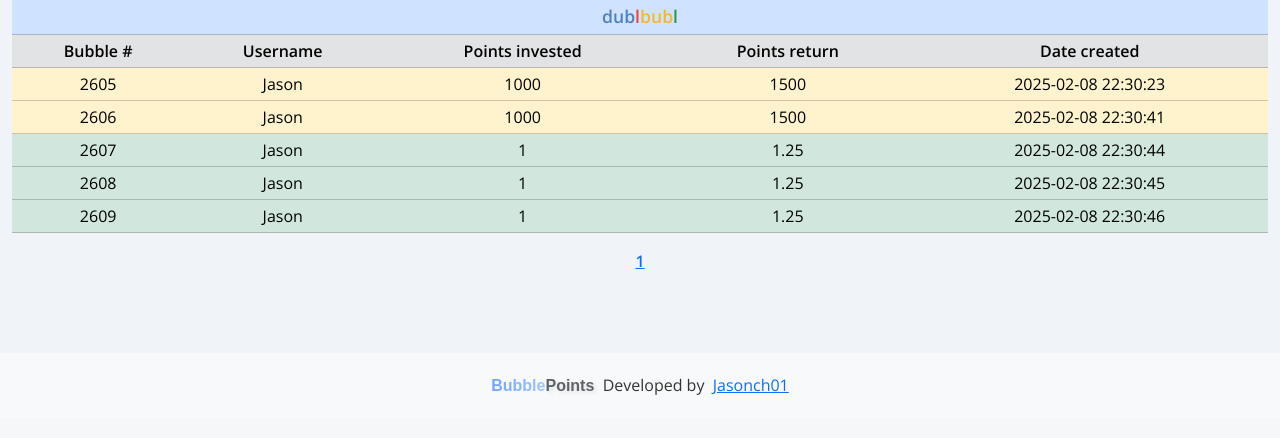
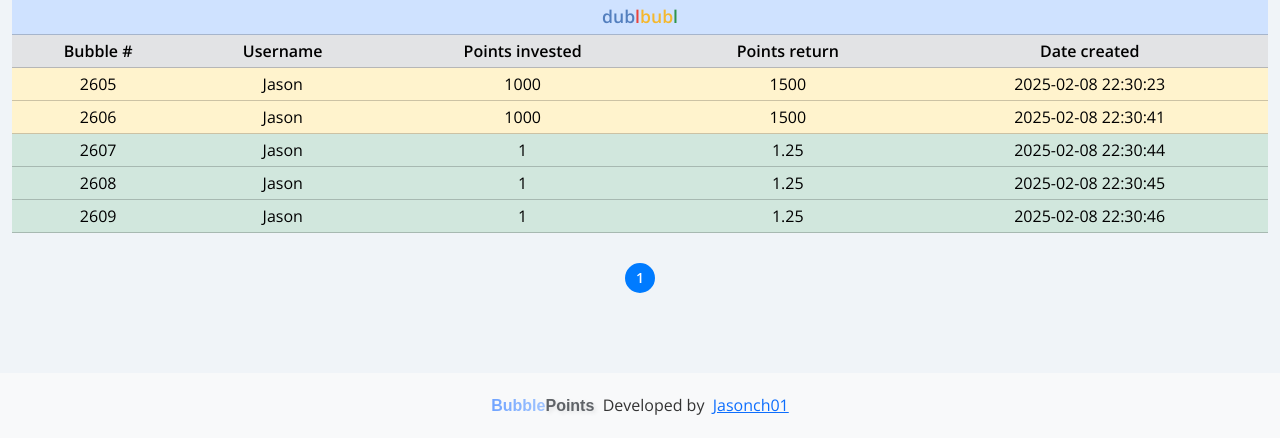
Before and after one commit to jasonch01/BubblePoints, a Flask app: page / in a window 1280 px wide. Shown: the part 605-1043 px from the top of the page. Before the commit the page ends 1000 px from the top, so only its background shows below. Run offline with Flask 3, Linux system fonts and the light colour scheme; some libraries are stand-ins or nearby versions.

Commit message:
Updated 2/8/2025 v1.16.04

```diff
--- a/static/style.css
+++ b/static/style.css
@@ -366,3 +366,45 @@ button.btn-primary:hover {
     font-weight: bold;
     text-align: center;
 }
+
+
+
+
+
+#pagination {
+    display: flex;
+    justify-content: center;
+    margin-top: 30px;
+}
+
+#pagination a {
+    display: inline-flex;
+    justify-content: center;
+    align-items: center;
+    width: 30px;
+    height: 30px;
+    text-align: center;
+    border-radius: 50%;
+    font-size: 14px;
+    color: #007bff;
+    text-decoration: none;
+    border: 2px solid #007bff;
+    margin: 0 5px;
+    transition: background-color 0.3s ease, color 0.3s ease;
+}
+
+#pagination a:hover {
+    background-color: #007bff;
+    color: white;
+}
+
+#pagination a[style*="font-weight: bold"] {
+    background-color: #007bff;
+    color: white;
+}
+
+#pagination a:disabled {
+    color: #aaa;
+    border-color: #aaa;
+    cursor: not-allowed;
+}
--- a/templates/index.html
+++ b/templates/index.html
@@ -216,7 +216,6 @@
 
 
 
-
 <script src="https://cdn.socket.io/4.5.0/socket.io.min.js"></script>
 <script>
 var user_id = "{{ session['user_id'] }}"; // Dynamically set the user ID from the session or context
@@ -295,21 +294,19 @@ socket.on("update_table", (data) => {
   if (paginationDiv) {
     paginationDiv.innerHTML = ""; // Clear previous pagination
 
+    // Create page number links
     for (let i = 1; i <= data.total_pages; i++) {
-      const button = document.createElement("button");
-      button.textContent = i;
-      button.className = "page-btn"; // Add a class for styling
-      button.onclick = function () {
-        window.location.href = `/?page=${i}`;
-      };
+      const pageLink = document.createElement("a");
+      pageLink.href = `/?page=${i}`;
+      pageLink.textContent = i;
+      pageLink.className = "page-btn";
 
       // Highlight the current page
       if (i === data.current_page) {
-        button.style.fontWeight = "bold";
-        button.disabled = true; // Disable current page button
+        pageLink.style.fontWeight = "bold"; // Highlight the current page
       }
 
-      paginationDiv.appendChild(button);
+      paginationDiv.appendChild(pageLink);
     }
   }
 });
```
Also changed, not shown: dublbubl.db, 2 other files.
